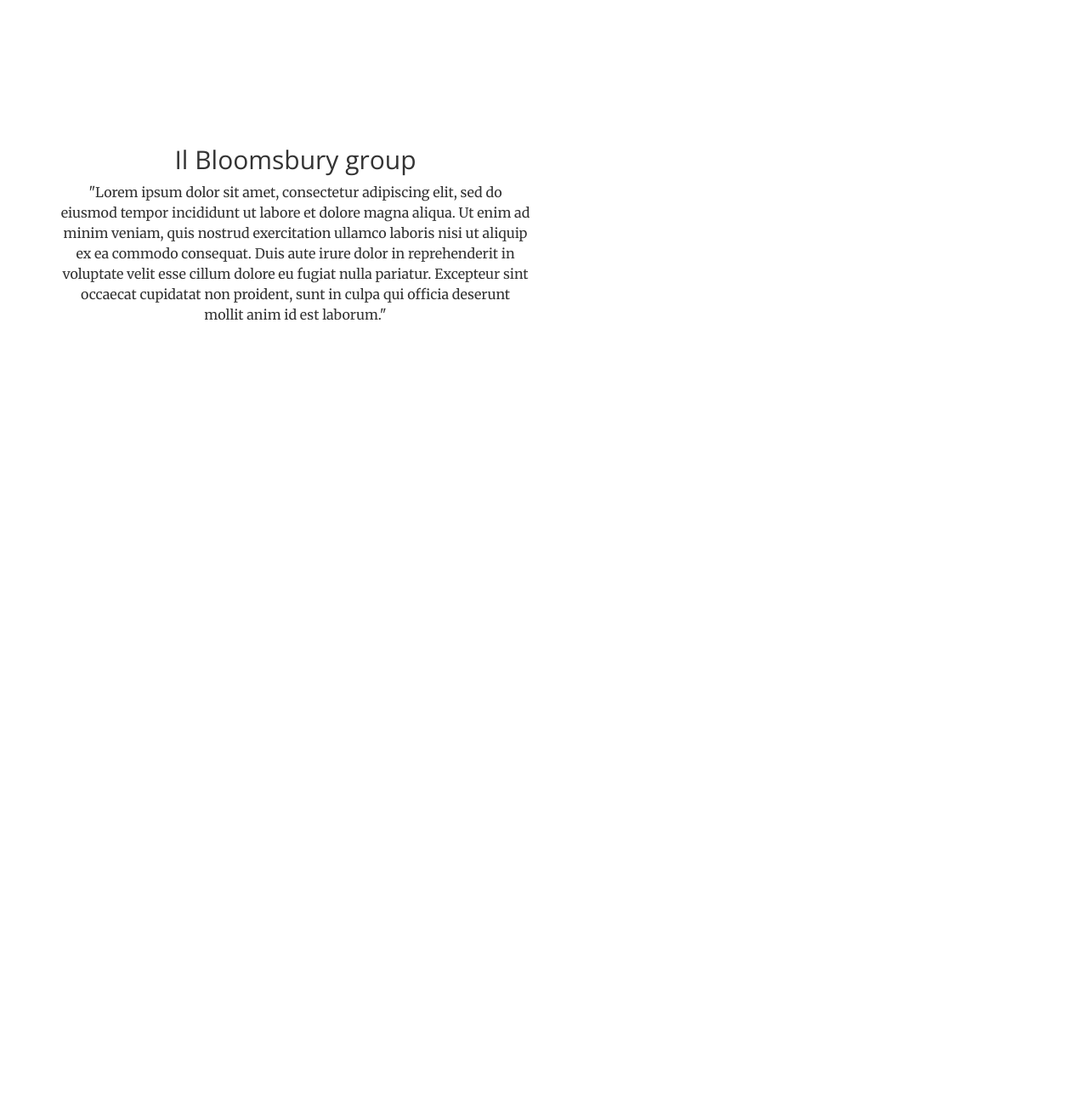
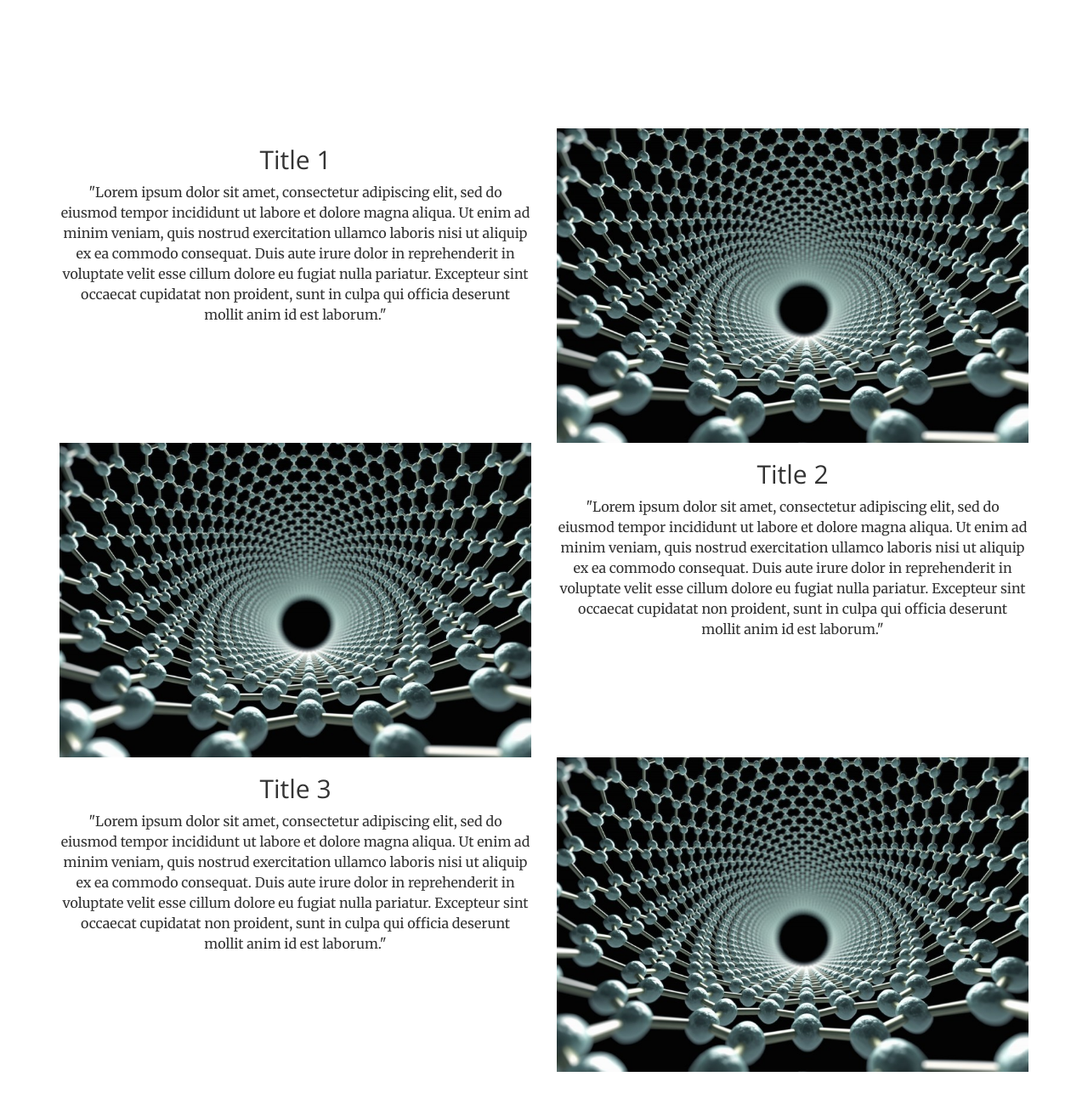
Before and after one commit to RiccardoBenini98/Sito_Tesina, a website: page src/index.html in a window 1280 px wide. Shown: the part 1408-2708 px from the top of the page at 85% size. Before the commit the page ends 2010 px from the top, so only its background shows below. Drawn offline with nearby package versions, Linux system fonts and the light colour scheme; files that its build step writes are made by us from their sources.

Commit message:
Second commit

```diff
--- a/src/index.html
+++ b/src/index.html
@@ -53,10 +53,10 @@
                         <a class="page-scroll" href="#Preview">Preview</a>
                     </li>
                     <li>
-                        <a class="page-scroll" href="#services">Presentation</a>
+                        <a class="page-scroll" href="#Presentation">Presentation</a>
                     </li>
                     <li>
-                        <a class="page-scroll" href="#portfolio">Bibliography</a>
+                        <a class="page-scroll" href="#Bibliography">Bibliography</a>
                     </li>
                 </ul>
             </div>
@@ -179,15 +179,47 @@
     </aside>
 
     <section>
-        <section id="Bloomsbury" class="container content-section text-center">
+        <section id="Presentation" class="container content-section text-center">
                 <div class="row">
                     <div class="col-md-6 col-md-offset-0">
-                        <h2>Il Bloomsbury group</h2>
+                        <h2>Title 1</h2>
                         <p>"Lorem ipsum dolor sit amet, consectetur adipiscing elit, sed do eiusmod tempor incididunt ut labore et dolore magna aliqua. Ut enim ad minim veniam, quis nostrud exercitation ullamco laboris nisi ut aliquip ex ea commodo consequat. Duis aute irure dolor in reprehenderit in voluptate velit esse cillum dolore eu fugiat nulla pariatur. Excepteur sint occaecat cupidatat non proident, sunt in culpa qui officia deserunt mollit anim id est laborum."
                         </p>
                     </div>
-                    <img src="" class="col-md-6 col-md-offset-0">
+                    <img src="./img/img1.jpg" class="col-md-6 col-md-offset-0">
+                </div>
+                <div class="row">
+                    <img src="./img/img1.jpg" class="col-md-6 col-md-offset-0">
+                    <div class="col-md-6 col-md-offset-0">
+                        <h2>Title 2</h2>
+                        <p>"Lorem ipsum dolor sit amet, consectetur adipiscing elit, sed do eiusmod tempor incididunt ut labore et dolore magna aliqua. Ut enim ad minim veniam, quis nostrud exercitation ullamco laboris nisi ut aliquip ex ea commodo consequat. Duis aute irure dolor in reprehenderit in voluptate velit esse cillum dolore eu fugiat nulla pariatur. Excepteur sint occaecat cupidatat non proident, sunt in culpa qui officia deserunt mollit anim id est laborum."
+                        </p>
+                    </div>
+                </div>
+                <div class="row">
+                    <div class="col-md-6 col-md-offset-0">
+                        <h2>Title 3</h2>
+                        <p>"Lorem ipsum dolor sit amet, consectetur adipiscing elit, sed do eiusmod tempor incididunt ut labore et dolore magna aliqua. Ut enim ad minim veniam, quis nostrud exercitation ullamco laboris nisi ut aliquip ex ea commodo consequat. Duis aute irure dolor in reprehenderit in voluptate velit esse cillum dolore eu fugiat nulla pariatur. Excepteur sint occaecat cupidatat non proident, sunt in culpa qui officia deserunt mollit anim id est laborum."
+                        </p>
+                    </div>
+                    <img src="./img/img1.jpg" class="col-md-6 col-md-offset-0">
+                </div>
     </section>
+
+
+    <section id="Bibliography" class="container content-section text-center">
+        <div class="row">
+            <h2>BIBLIOGRAPHY</h2>
+            <p>"Lorem ipsum dolor sit amet, consectetur adipiscing elit, sed do eiusmod tempor incididunt ut labore et dolore magna aliqua. Ut enim ad minim veniam, quis nostrud exercitation ullamco laboris nisi ut aliquip ex ea commodo consequat. Duis aute irure dolor in reprehenderit in voluptate velit esse cillum dolore eu fugiat nulla pariatur. Excepteur sint occaecat cupidatat non proident, sunt in culpa qui officia deserunt mollit anim id est laborum."
+            </p>
+        </div>
+    </section>
+
+    <footer>
+        <p>
+            Riccardo Benini
+        </p>
+    </footer>
 
     <!-- jQuery -->
     <script src="vendor/jquery/jquery.min.js"></script>
```
Also changed, not shown: src/img/img1.jpg (added).
